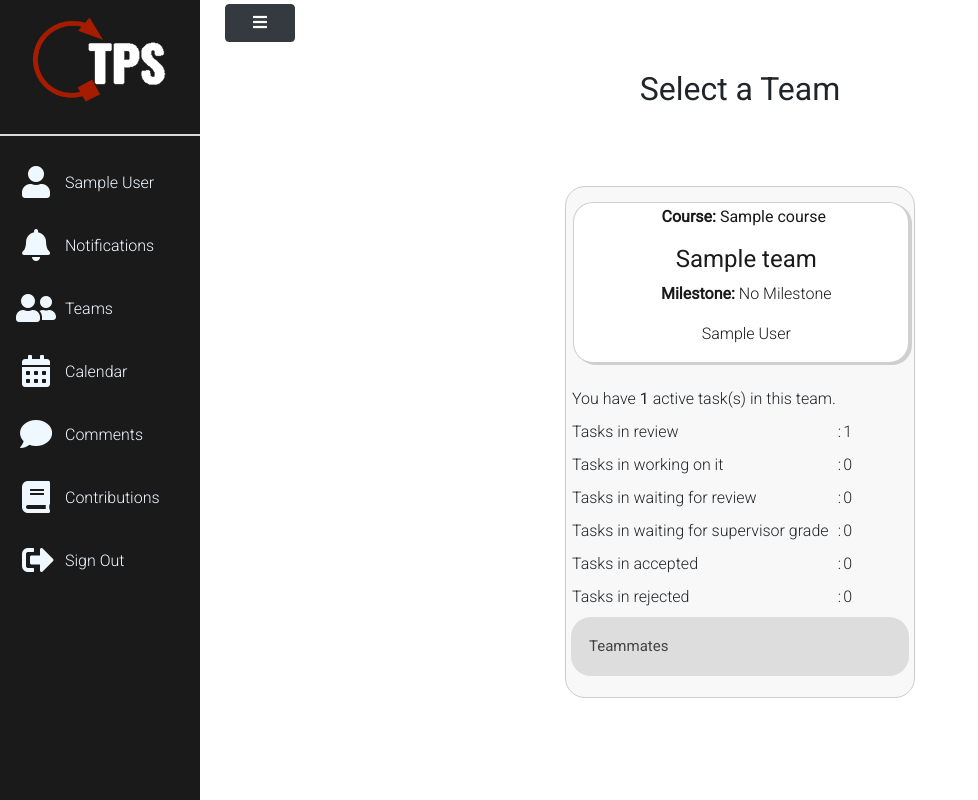
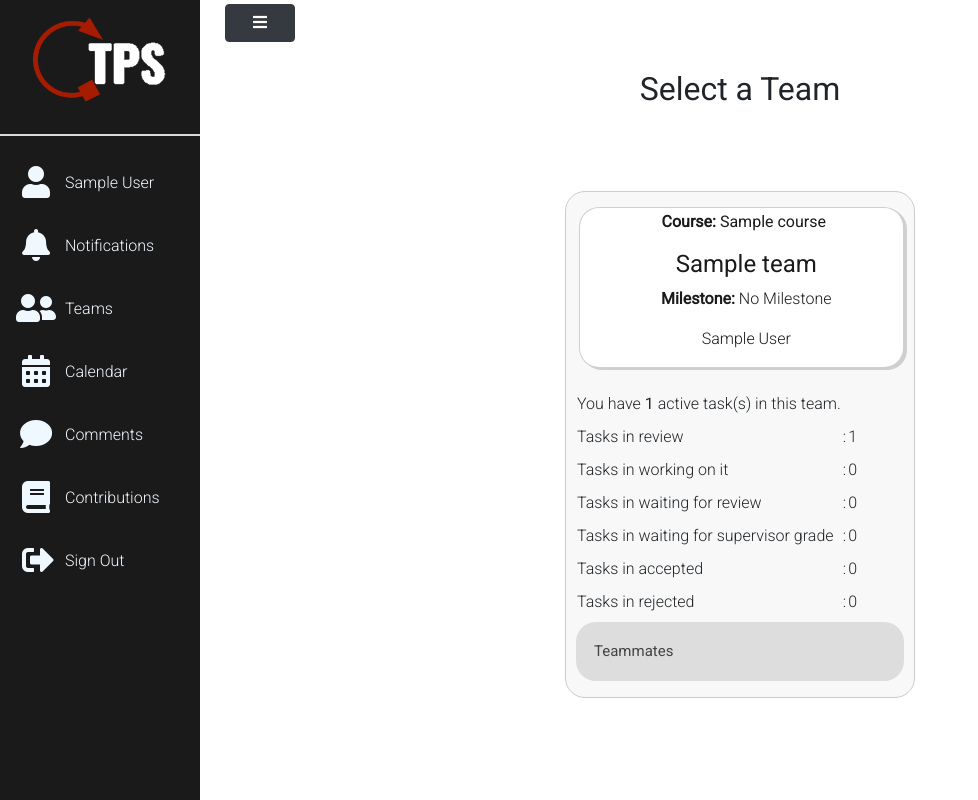
Before and after one commit to koguz/TaskPointSystem, a Django app: page /tasks/teams/ in a window 1280 px wide. Shown: the whole page, without its empty margins (0-978 px from the left). Run offline with Django 3.2, Linux system fonts and the light colour scheme; a user stored in the database is signed in; tables that the repository leaves empty hold one stand-in row (values such as "Sample post"); data that the repository does not hold is empty; some libraries are stand-ins or nearby versions.

Commit message:
feature/TPS-11 Updated user-feed class style Improved teams.html page look Removed unnecessary tag

```diff
--- a/tasks/static/tasks/style.css
+++ b/tasks/static/tasks/style.css
@@ -293,8 +293,6 @@ a[aria-expanded="true"] {
 /* FEED */
 
 .user-feed {
-  /*position: sticky;*/
-  /*left: 200px;*/
   min-width: 350px;
 }
 
@@ -370,7 +368,6 @@ a[aria-expanded="true"] {
   font-weight: 500;
 }
 
-
 .task-date-supervisor {
   float: right;
   padding-right: 10px;
@@ -391,9 +388,8 @@ a[aria-expanded="true"] {
   border: 1px solid #cccccc;
   border-radius: 20px;
   background: #F8F8F8;
-  padding: 5px;
-  margin-left: 2px;
-  margin-right: 2px;
+  padding: 5px 10px 0 10px;
+  margin: 5px;
 }
 
 .teams-main-column {
@@ -402,7 +398,7 @@ a[aria-expanded="true"] {
   justify-content: center;
 }
 
-.teams-course{
+.teams-course {
   /*float: right;*/
   padding-right: 5px;
   padding-top: 2px;
@@ -410,21 +406,21 @@ a[aria-expanded="true"] {
   text-align: center;
 }
 
-.teams-name{
+.teams-name {
   display: block;
   text-align: center;
 }
-.teams-content{
+.teams-content {
   display: block;
   text-align: center;
 }
 
 
-.your-active-tasks.your-notifications{
+.your-active-tasks.your-notifications {
   padding-top: 1px;
 }
 
-.your-active-tasks-header.your-notifications-header{
+.your-active-tasks-header.your-notifications-header {
   margin-bottom: 45px;
 }
 
@@ -473,6 +469,12 @@ a[aria-expanded="true"] {
 
   .main-screen {
     padding-left: 20px;
+  }
+}
+
+@media only screen and (max-width: 350px) {
+  .user-feed {
+    min-width: 300px;
   }
 }
 
--- a/tasks/templates/tasks/teams.html
+++ b/tasks/templates/tasks/teams.html
@@ -6,9 +6,8 @@
         <h2>Select a Team</h2>
     </div>
 
-    <div class="row mg-t-10" style="height: auto;">
-        <div class="col-sm-1"></div>
-        <div class="col-sm-10 teams-main-column">
+    <div class="row mg-t-10">
+        <div class="col-sm-12 teams-main-column">
             <div class="row">
                 {% for temp_loop in teams %}
                     <div class="col-sm-2 user-feed team-column">
@@ -57,6 +56,5 @@
                 {% endfor %}
             </div>
         </div>
-        <div class="col-sm-1"></div>
     </div>
 {% endblock %}
```
Also changed, not shown: tasks/templatetags/tags.py (+0 -9 lines).
